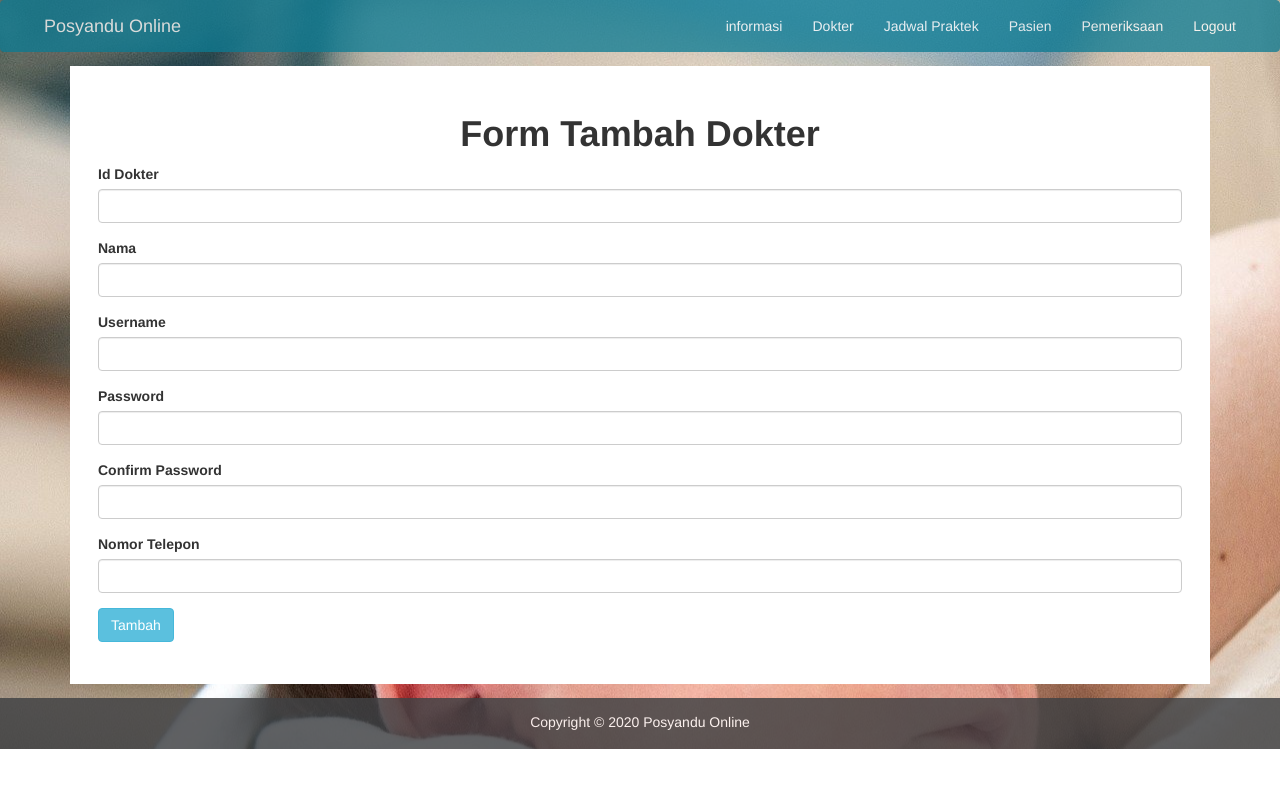
After one commit to ahmadfikri21/Posyandu, a CodeIgniter app: page /Posyandu/index.php/pengelola/tambahDK in a window 1280 px wide. The commit adds this page. Run offline with CodeIgniter, Linux system fonts and the light colour scheme.

Commit message:
kelola dokter selesai tinggal dirapihin

```diff
--- a/application/controllers/Pengelola.php
+++ b/application/controllers/Pengelola.php
@@ -37,8 +37,47 @@
             redirect('pengelola/dokter');
         }
 
-        public function hapusDokter(){
+        public function tambahDokter(){
+            $this->load->view("templates/pengelola/headerPengelola");
+            $this->load->view('Pengelola/tambahDokter');
+            $this->load->view("templates/pengelola/footerPengelola");
+        }
 
+        public function tambahDK(){
+            $this->form_validation->set_rules('id_dokter','Id Dokter','required');
+            $this->form_validation->set_rules('nama','Nama','required');
+            $this->form_validation->set_rules('username','Username','required');
+            $this->form_validation->set_rules('password','Password','required');
+            $this->form_validation->set_rules('password2','Confirm Password','matches[password]','required');
+            $this->form_validation->set_rules('no_telp','Nomor Telepon','required');
+
+            if($this->form_validation->run()){
+                $this->Pengelola_model->tambahDK();
+                redirect('Pengelola/dokter');
+            }else{
+                $this->load->view("templates/pengelola/headerPengelola");
+                $this->load->view('Pengelola/tambahDokter');
+                $this->load->view("templates/pengelola/footerPengelola");
+            }
+        }
+
+        public function hapusDokter($id_dokter){
+            $this->Pengelola_model->hapusDK($id_dokter);
+            redirect('Pengelola/dokter');
+        }
+
+        public function searchDK(){
+            $key = $this->input->post('cari');
+
+            if($this->Pengelola_model->searchDK($key)){
+                $data['isiDokter'] = $this->Pengelola_model->searchDK($key);
+            }else{
+                redirect('Pengelola/dokter');
+            }
+
+            $this->load->view("templates/pengelola/headerPengelola");
+            $this->load->view('Pengelola/kelolaDokter',$data);
+            $this->load->view("templates/pengelola/footerPengelola");
         }
 
     }
--- a/application/models/Pasien_model.php
+++ b/application/models/Pasien_model.php
@@ -85,7 +85,7 @@ class Pasien_model extends CI_Model
 
     public function get_riwayat($user)
     {
-        $where = "pendaftar = '".$user."'";
+        $where = "pendaftar = '".$user."' and status='1'";
         $this->db->from('pasien');
         $this->db->join('riwayat', 'pasien.id_pasien = riwayat.id_pasien');
         $this->db->where($where);
--- a/application/models/Pengelola_model.php
+++ b/application/models/Pengelola_model.php
@@ -27,5 +27,36 @@
             $this->db->where('id_dokter',$this->input->post('id_dokter'));
             return $this->db->update('dokter',$data);
         }
+
+        public function tambahDK(){
+            $data = array(
+                'id_dokter' => $this->input->post('id_dokter'),
+                'nama' => $this->input->post('nama'),
+                'username' => $this->input->post('username'),
+                'password' => password_hash($this->input->post('password'),PASSWORD_BCRYPT),
+                'no_telp' => $this->input->post('no_telp')
+            );
+
+            return $this->db->insert('dokter',$data);
+        }
+
+        public function hapusDK($id_dokter){
+            return $this->db->delete('dokter',array('id_dokter' => $id_dokter));
+        }
+
+        public function searchDK($key){
+            if($key == ""){
+                return FALSE;
+            }else{
+                $where = "id_dokter LIKE '%".$key."%' OR nama LIKE '%".$key."%' OR username LIKE '%".$key."%' OR no_telp
+                LIKE '%".$key."%'";
+                $this->db->from('dokter');
+                $this->db->where($where);
+                $query = $this->db->get();
+
+                return $query->result_array();
+            }
+        }
+
     }
 ?>
--- a/application/views/Pengelola/editDokter.php
+++ b/application/views/Pengelola/editDokter.php
@@ -4,7 +4,7 @@
         <?php echo form_open('pengelola/updateDK') ?>
             <div class="form-group">
                 <label>Id Dokter</label>
-                <input type="text" name="id_dokter" class="form-control" value="<?php echo $dokter['id_dokter'] ?>">
+                <input type="text" name="id_dokter" class="form-control" value="<?php echo $dokter['id_dokter'] ?>" disabled>
             </div>
             <div class="form-group">
                 <label>Nama</label>
--- /dev/null
+++ b/application/views/Pengelola/tambahDokter.php
@@ -0,0 +1,33 @@
+<div class="container">
+    <div class="panel-kelola-dokter">
+        <h1>Form Tambah Dokter</h1>
+        <?php echo validation_errors() ?>
+        <?php echo form_open('pengelola/tambahDK') ?>
+            <div class="form-group">
+                <label>Id Dokter</label>
+                <input type="text" name="id_dokter" class="form-control">
+            </div>
+            <div class="form-group">
+                <label>Nama</label>
+                <input type="text" name="nama" class="form-control">
+            </div>
+            <div class="form-group">
+                <label>Username</label>
+                <input type="text" name="username" class="form-control">
+            </div>
+            <div class="form-group">
+                <label>Password</label>
+                <input type="password" name="password" class="form-control">
+            </div>
+            <div class="form-group">
+                <label>Confirm Password</label>
+                <input type="password" name="password2" class="form-control">
+            </div>
+            <div class="form-group">
+                <label>Nomor Telepon</label>
+                <input type="text" name="no_telp" class="form-control">
+            </div>
+            <input type="submit" value="Tambah" class="btn btn-info">
+        <?php echo form_close() ?>
+    </div>
+</div>
--- a/assets/css/style.css
+++ b/assets/css/style.css
@@ -419,7 +419,7 @@ footer p{/* mengatur tulisan di footer */
     padding:2em;
     margin-top: 1em;
     margin-bottom :1em;
-    height: 100%;
+    height: auto;
 }
 
 .panel-kelola-dokter h1{
```
Also changed, not shown: application/views/Pengelola/kelolaDokter.php (+8 -1 lines).
